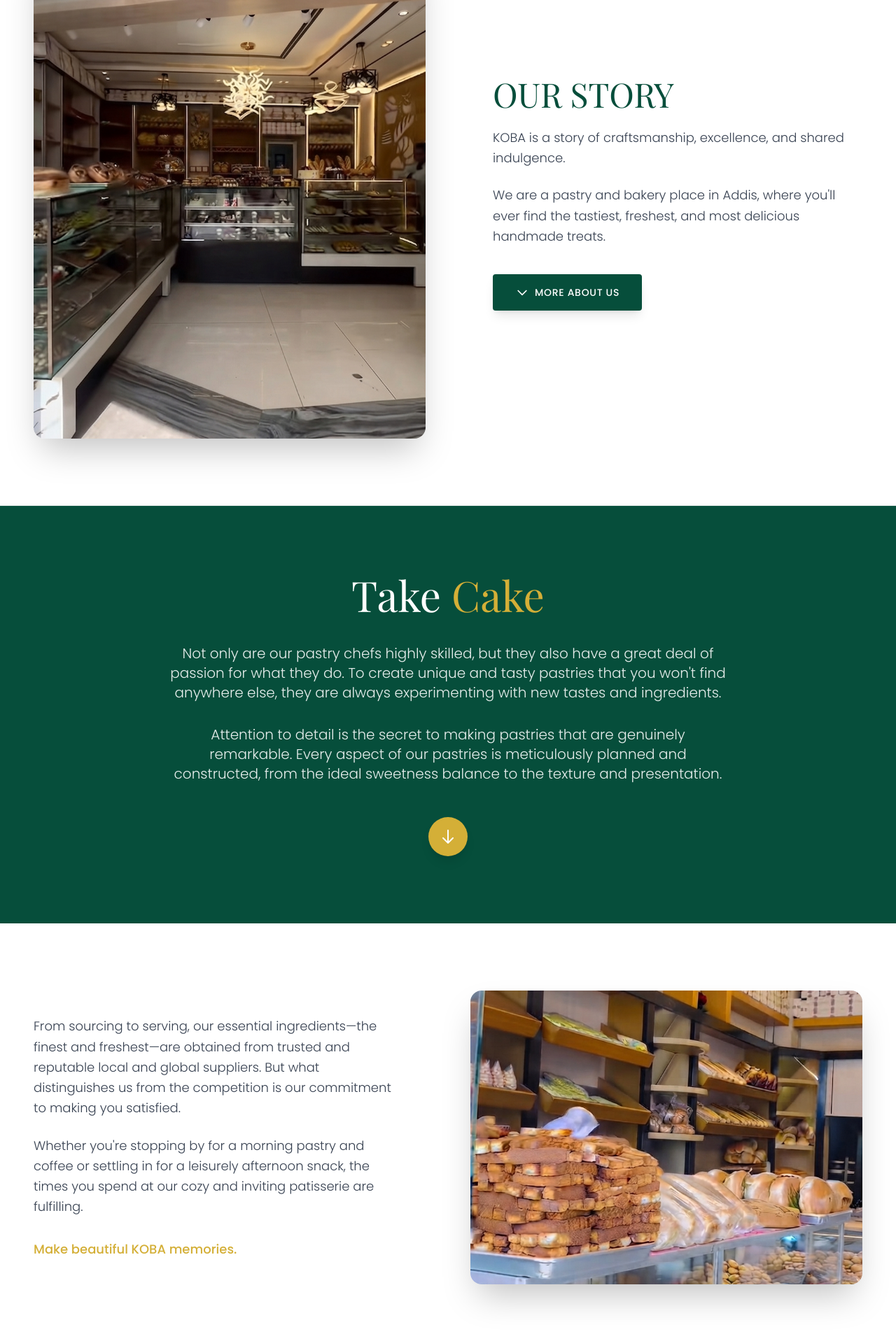
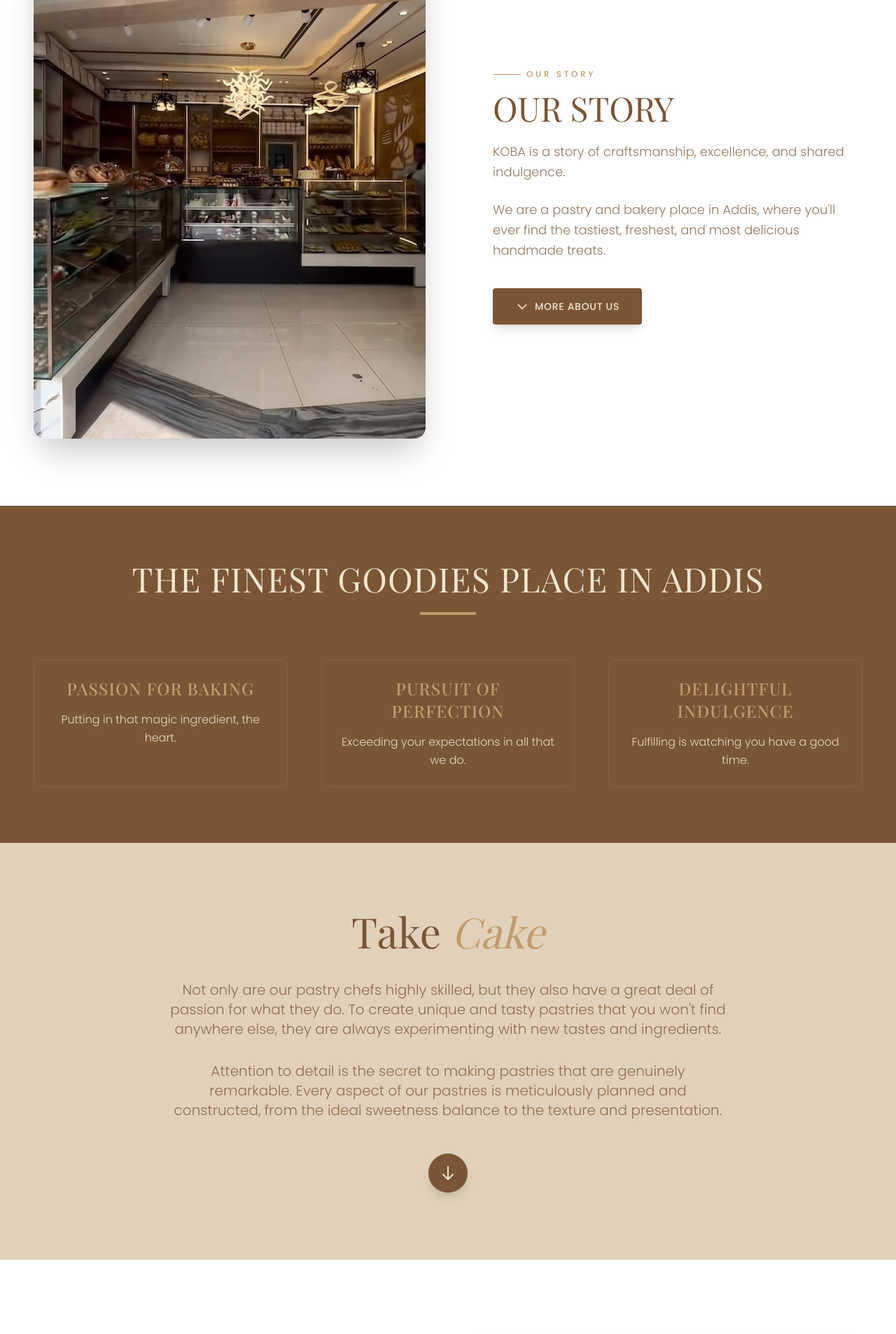
Before and after one commit to SifenAbduselam/hanit-bakery, a React (Vite) app in the folder frontend/: page / in a window 1280 px wide. Shown: the part 1463-3370 px from the top of the page at 70% size. Built offline with nearby package versions, Linux system fonts and the light colour scheme; a web font is replaced by a local one.

Commit message:
updated about.jsx

```diff
--- a/frontend/src/components/About.jsx
+++ b/frontend/src/components/About.jsx
@@ -1,7 +1,7 @@
 // src/components/About.jsx
 import { businessPresets } from "../data/businessPresets";
 import aboutImage from "../assets/about-image.jpg";
-import ingredientsImage from "../assets/ingredients.jpg"; // Add this image
+import ingredientsImage from "../assets/ingredients.jpg";
 
 export default function About() {
   const { about } = businessPresets.bakery;
@@ -24,20 +24,24 @@
                   className="w-full h-full object-cover"
                 />
               </div>
-              <div className="absolute -bottom-6 -right-6 w-48 h-48 bg-[#8B4A5A]/10 rounded-full -z-10" />
+              <div className="absolute -bottom-6 -right-6 w-48 h-48 bg-bakery-cream rounded-full -z-10" />
             </div>
 
             {/* Right Side - Content */}
             <div className="lg:pl-8">
-              <h2 className="text-4xl md:text-5xl font-serif font-light text-[#064e3b] mb-6">
+              <div className="inline-flex items-center gap-2 mb-4">
+                <span className="w-10 h-px bg-bakery-caramel" />
+                <p className="text-bakery-caramel text-xs font-medium uppercase tracking-[0.3em]">Our Story</p>
+              </div>
+              <h2 className="text-4xl md:text-5xl font-serif font-light text-bakery-dark mb-6">
                 {about.title}
               </h2>
 
               <div className="space-y-6">
-                <p className="text-lg leading-relaxed text-gray-700 font-light">
+                <p className="text-lg leading-relaxed text-bakery-dark/80 font-light">
                   {about.story}
                 </p>
-                <p className="text-lg leading-relaxed text-gray-700 font-light">
+                <p className="text-lg leading-relaxed text-bakery-dark/80 font-light">
                   {about.description}
                 </p>
               </div>
@@ -45,7 +49,7 @@
               <div className="mt-10">
                 <a
                   href="#contact"
-                  className="inline-flex items-center gap-2 bg-[#064e3b] text-white px-8 py-4 text-sm font-medium uppercase tracking-wider hover:bg-[#8B4A5A] transition-all duration-300 rounded shadow-lg hover:shadow-xl"
+                  className="inline-flex items-center gap-2 bg-bakery-dark text-bakery-cream px-8 py-4 text-sm font-medium uppercase tracking-wider hover:bg-bakery-caramel transition-all duration-300 rounded shadow-lg hover:shadow-xl"
                 >
                   <svg className="w-5 h-5" fill="none" stroke="currentColor" viewBox="0 0 24 24">
                     <path strokeLinecap="round" strokeLinejoin="round" strokeWidth={2} d="M19 9l-7 7-7-7" />
@@ -58,33 +62,57 @@
         </div>
       </div>
 
-      {/* ===== PART 2: GREEN BACKGROUND (Values) ===== */}
+      {/* ===== PART 2: DARK BROWN BACKGROUND (Values) ===== */}
+      <div className="w-full bg-bakery-dark py-16 md:py-20 px-0">
+        <div className="max-w-7xl mx-auto px-6 md:px-12">
 
+          <div className="text-center mb-16">
+            <h2 className="text-3xl md:text-5xl font-serif font-light text-bakery-cream uppercase tracking-wide">
+              The Finest Goodies Place in Addis
+            </h2>
+            <div className="w-20 h-1 bg-bakery-caramel mx-auto mt-6" />
+          </div>
 
-      {/* ===== PART 3: GREEN BACKGROUND (Take Cake) ===== */}
-      <div className="w-full bg-[#064e3b] py-20 md:py-24 border-t border-white/10 px-0">
+          <div className="grid grid-cols-1 md:grid-cols-3 gap-10 md:gap-12">
+            <div className="text-center p-6 border border-bakery-caramel/20 rounded-xl hover:bg-bakery-caramel/10 transition-all duration-300">
+              <h3 className="text-xl md:text-2xl font-medium text-bakery-caramel mb-4 uppercase tracking-wider font-serif">Passion for Baking</h3>
+              <p className="text-bakery-cream/90 text-base leading-relaxed font-light">Putting in that magic ingredient, the heart.</p>
+            </div>
+            <div className="text-center p-6 border border-bakery-caramel/20 rounded-xl hover:bg-bakery-caramel/10 transition-all duration-300">
+              <h3 className="text-xl md:text-2xl font-medium text-bakery-caramel mb-4 uppercase tracking-wider font-serif">Pursuit of Perfection</h3>
+              <p className="text-bakery-cream/90 text-base leading-relaxed font-light">Exceeding your expectations in all that we do.</p>
+            </div>
+            <div className="text-center p-6 border border-bakery-caramel/20 rounded-xl hover:bg-bakery-caramel/10 transition-all duration-300">
+              <h3 className="text-xl md:text-2xl font-medium text-bakery-caramel mb-4 uppercase tracking-wider font-serif">Delightful Indulgence</h3>
+              <p className="text-bakery-cream/90 text-base leading-relaxed font-light">Fulfilling is watching you have a good time.</p>
+            </div>
+          </div>
+        </div>
+      </div>
+
+      {/* ===== PART 3: PALE CREAM BACKGROUND (Take Cake) ===== */}
+      <div className="w-full bg-bakery-pale py-20 md:py-24 px-0">
         <div className="max-w-4xl mx-auto px-6 md:px-12 text-center">
 
-          <h2 className="text-5xl md:text-6xl font-serif font-light mb-10">
-            <span className="text-white">Take</span>
-            <span className="text-[#d4af37]"> Cake</span>
+          <h2 className="text-5xl md:text-6xl font-serif font-light mb-10 text-bakery-dark">
+            Take <span className="text-bakery-caramel italic">Cake</span>
           </h2>
 
-          <p className="text-white/90 text-lg md:text-xl leading-relaxed font-light mb-8">
+          <p className="text-bakery-dark/80 text-lg md:text-xl leading-relaxed font-light mb-8">
             Not only are our pastry chefs highly skilled, but they also have a great deal of passion for what they do.
             To create unique and tasty pastries that you won't find anywhere else, they are always experimenting with
             new tastes and ingredients.
           </p>
 
-          <p className="text-white/90 text-lg md:text-xl leading-relaxed font-light mb-12">
+          <p className="text-bakery-dark/80 text-lg md:text-xl leading-relaxed font-light mb-12">
             Attention to detail is the secret to making pastries that are genuinely remarkable. Every aspect of our
             pastries is meticulously planned and constructed, from the ideal sweetness balance to the texture and
             presentation.
           </p>
 
           <div className="flex justify-center">
-            <a href="#products" className="inline-flex items-center justify-center w-14 h-14 bg-[#d4af37] rounded-full hover:bg-[#b8960c] transition-all duration-300 shadow-lg hover:shadow-xl hover:scale-110">
-              <svg className="w-6 h-6 text-white" fill="none" stroke="currentColor" viewBox="0 0 24 24">
+            <a href="#products" className="inline-flex items-center justify-center w-14 h-14 bg-bakery-dark text-bakery-cream rounded-full hover:bg-bakery-caramel transition-all duration-300 shadow-lg hover:shadow-xl hover:scale-110">
+              <svg className="w-6 h-6" fill="none" stroke="currentColor" viewBox="0 0 24 24">
                 <path strokeLinecap="round" strokeLinejoin="round" strokeWidth={2} d="M19 14l-7 7m0 0l-7-7m7 7V3" />
               </svg>
             </a>
@@ -92,7 +120,7 @@
         </div>
       </div>
 
-      {/* ===== PART 4: INGREDIENTS & COMMITMENT (New Section) ===== */}
+      {/* ===== PART 4: WHITE BACKGROUND (Ingredients & Commitment) ===== */}
       <div className="w-full bg-white py-20 md:py-24 px-0">
         <div className="max-w-7xl mx-auto px-6 md:px-12">
 
@@ -100,16 +128,23 @@
 
             {/* Left Side - Text Content */}
             <div className="lg:pr-8">
-              <p className="text-gray-700 text-lg leading-relaxed font-light mb-6">
+              <div className="inline-flex items-center gap-2 mb-4">
+                <span className="w-10 h-px bg-bakery-caramel" />
+                <p className="text-bakery-caramel text-xs font-medium uppercase tracking-[0.3em]">Quality First</p>
+              </div>
+              <h2 className="text-3xl md:text-4xl font-serif font-light text-bakery-dark mb-8">
+                Our Commitment to You
+              </h2>
+              <p className="text-bakery-dark/80 text-lg leading-relaxed font-light mb-6">
                 From sourcing to serving, our essential ingredients—the finest and freshest—are obtained from trusted
                 and reputable local and global suppliers. But what distinguishes us from the competition is our
                 commitment to making you satisfied.
               </p>
-              <p className="text-gray-700 text-lg leading-relaxed font-light mb-8">
+              <p className="text-bakery-dark/80 text-lg leading-relaxed font-light mb-8">
                 Whether you're stopping by for a morning pastry and coffee or settling in for a leisurely afternoon
                 snack, the times you spend at our cozy and inviting patisserie are fulfilling.
               </p>
-              <p className="text-[#d4af37] text-lg font-medium">
+              <p className="text-bakery-caramel text-xl font-serif italic">
                 Make beautiful KOBA memories.
               </p>
             </div>
@@ -123,8 +158,7 @@
                   className="w-full h-full object-cover"
                 />
               </div>
-              {/* Decorative element */}
-              <div className="absolute -top-6 -left-6 w-48 h-48 bg-[#064e3b]/5 rounded-full -z-10" />
+              <div className="absolute -top-6 -left-6 w-48 h-48 bg-bakery-sage rounded-full -z-10" />
             </div>
 
           </div>
```
